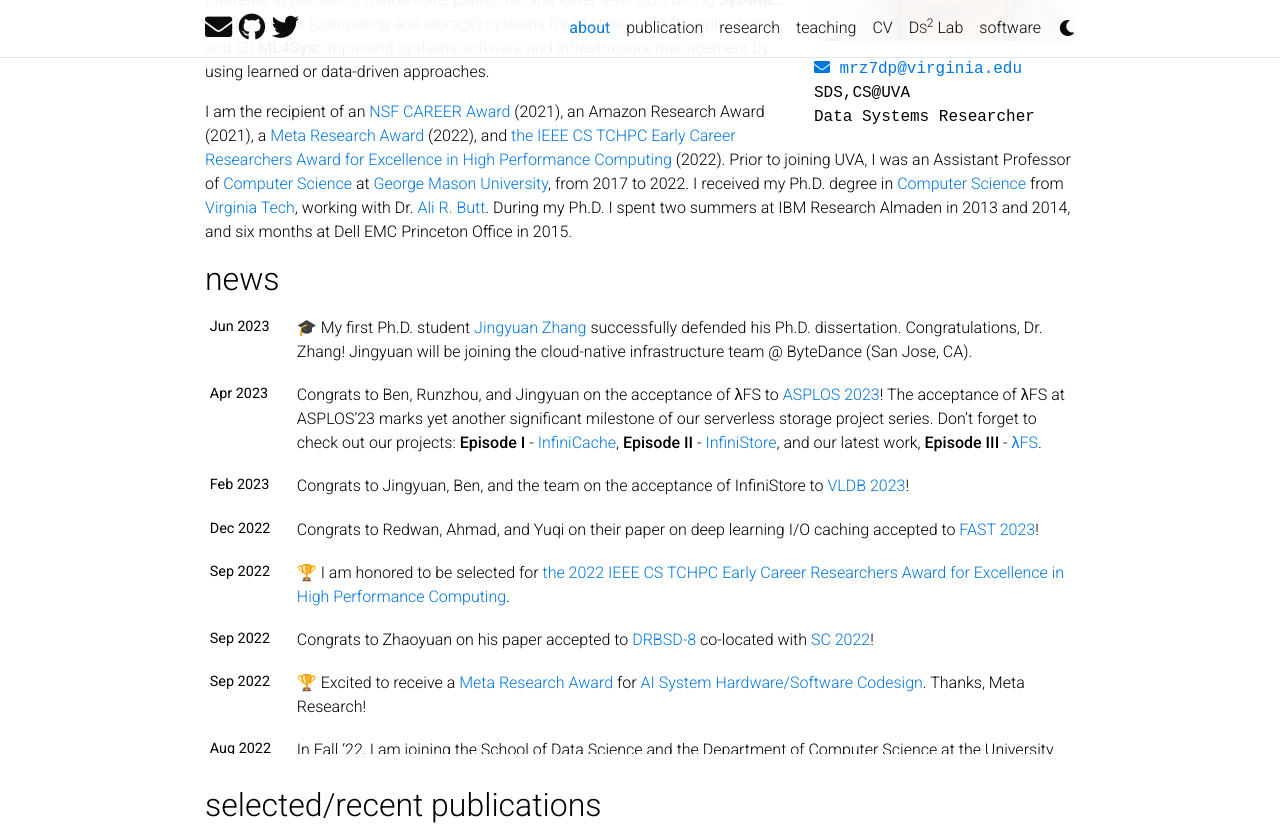
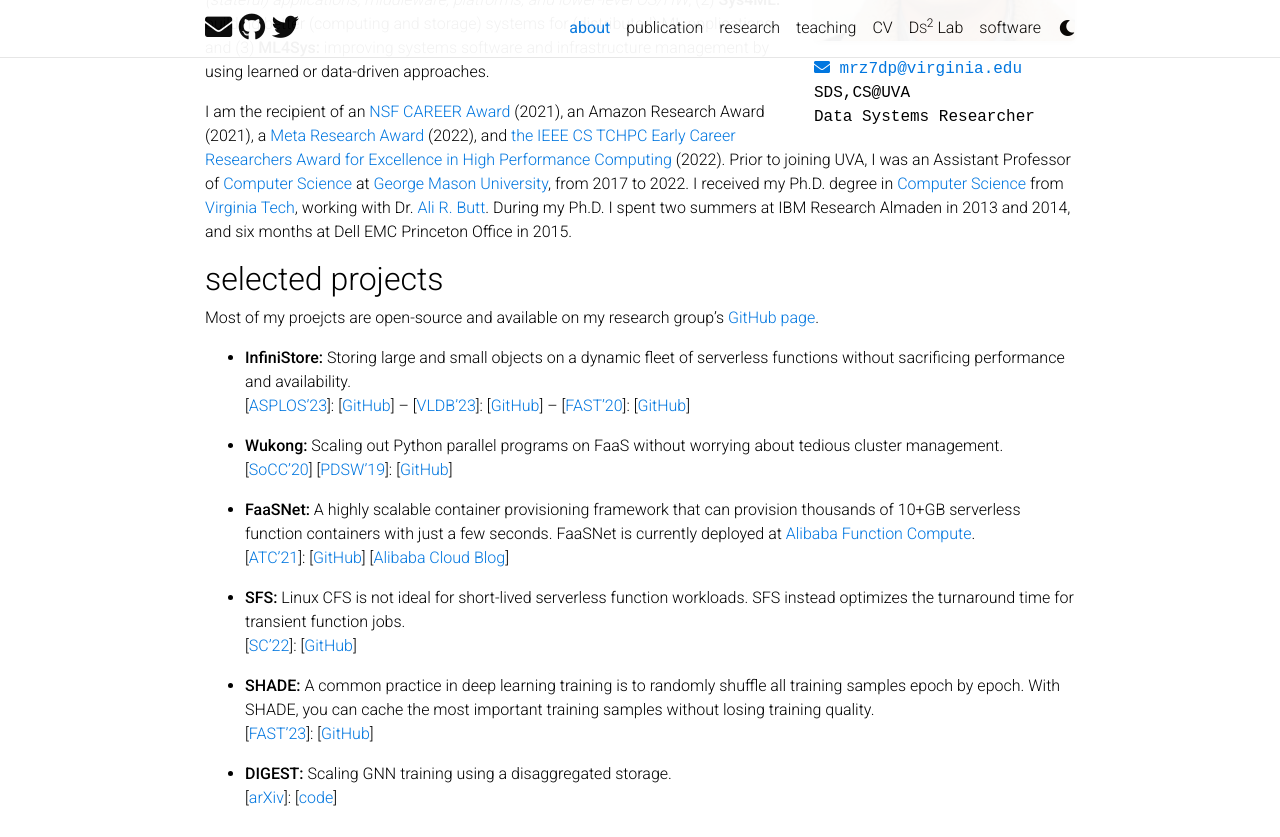
Before and after one commit to tddg/tddg.github.io, a Jekyll site: the page built from _pages/about.md, in a window 1280 px wide and 900 px high, scrolled down 420 px, cut to the strip 0-837 px from the top of the window. Built offline with Jekyll 4.4.1, drawn with Linux system fonts in a browser that asks for light colours; full-size pictures stand in for the smaller copies a plugin makes; emoji names are drawn with the system emoji font; comment, search, counter and statistics services are not loaded; a style sheet for code colours, icons or effects is not loaded.

Commit message:
added selected projects

```diff
--- a/_pages/about.md
+++ b/_pages/about.md
@@ -52,3 +52,30 @@ I received my Ph.D. degree in [Computer Science](https://cs.vt.edu/){:target="\_
 [Ali R. Butt](https://people.cs.vt.edu/butta/){:target="\_blank"}.
 During my Ph.D. I spent two summers at IBM Research Almaden in 2013
 and 2014, and six months at Dell EMC Princeton Office in 2015.
+
+
+## selected projects
+
+Most of my proejcts are open-source and available on my research group's [GitHub page](https://github.com/ds2-lab){:target="\_blank"}.
+
+
+* **InfiniStore:** Storing large and small objects on a dynamic fleet of serverless functions without sacrificing performance and availability.
+  [[ASPLOS'23](https://arxiv.org/abs/2306.11877){:target="\_blank"}]: [[GitHub](https://github.com/ds2-lab/LambdaFS){:target="\_blank"}] --
+  [[VLDB'23](http://127.0.0.1:4000/assets/pdf/vldb23-infinistore.pdf){:target="\_blank"}]: [[GitHub](https://github.com/ds2-lab/infinistore){:target="\_blank"}] --
+  [[FAST'20](https://www.usenix.org/conference/fast20/presentation/wang-ao){:target="\_blank"}]: [[GitHub](https://github.com/ds2-lab/infinicache){:target="\_blank"}]
+
+* **Wukong:** Scaling out Python parallel programs on FaaS without worrying about tedious cluster management.
+  [[SoCC'20](http://127.0.0.1:4000/assets/pdf/socc20-wukong.pdf){:target="\_blank"}]
+  [[PDSW'19](https://arxiv.org/abs/1910.05896){:target="\_blank"}]: [[GitHub](https://github.com/ds2-lab/Wukong){:target="\_blank"}]
+
+* **FaaSNet:** A highly scalable container provisioning framework that can provision thousands of 10+GB serverless function containers with just a few seconds. FaaSNet is currently deployed at [Alibaba Function Compute](https://www.alibabacloud.com/product/function-compute){:target="\_blank"}.
+  [[ATC'21](https://www.usenix.org/conference/atc21/presentation/wang-ao){:target="\_blank"}]: [[GitHub](https://github.com/ds2-lab/FaaSNet){:target="\_target"}] [[Alibaba Cloud Blog](https://www.alibabacloud.com/blog/597937){:target="\_blank"}]
+
+* **SFS:** Linux CFS is not ideal for short-lived serverless function workloads. SFS instead optimizes the turnaround time for transient function jobs.
+  [[SC'22](https://arxiv.org/abs/2209.01709){:target="\_blank"}]: [[GitHub](https://github.com/ds2-lab/SFS){:target="\_blank"}]
+
+* **SHADE:** A common practice in deep learning training is to randomly shuffle all training samples epoch by epoch. With SHADE, you can cache the most important training samples without losing training quality.
+  [[FAST'23](https://www.usenix.org/conference/fast23/presentation/khan)]: [[GitHub](https://github.com/R-I-S-Khan/SHADE){:target="\_blank"}]
+
+* **DIGEST:** Scaling GNN training using a disaggregated storage.
+  [[arXiv](https://arxiv.org/abs/2206.00057){:target="\_blank"}]: [[code](#)]
```
